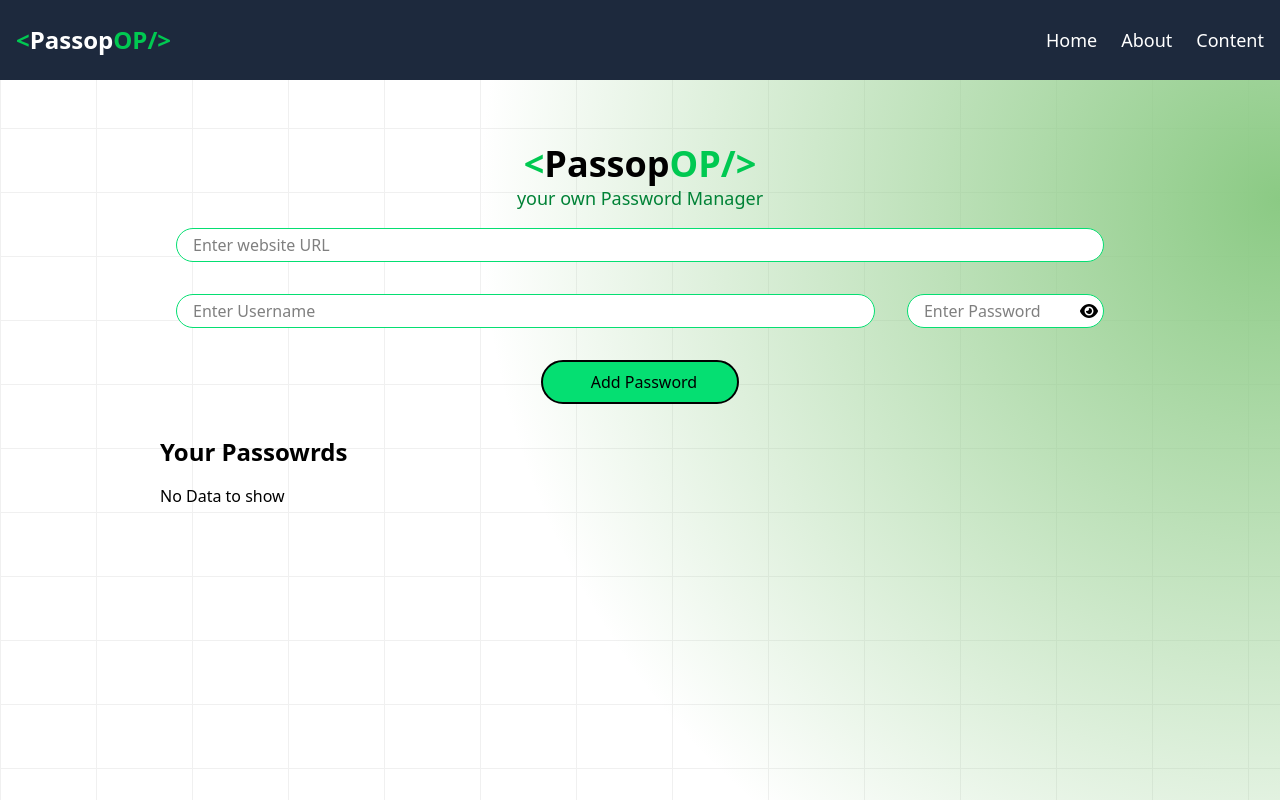
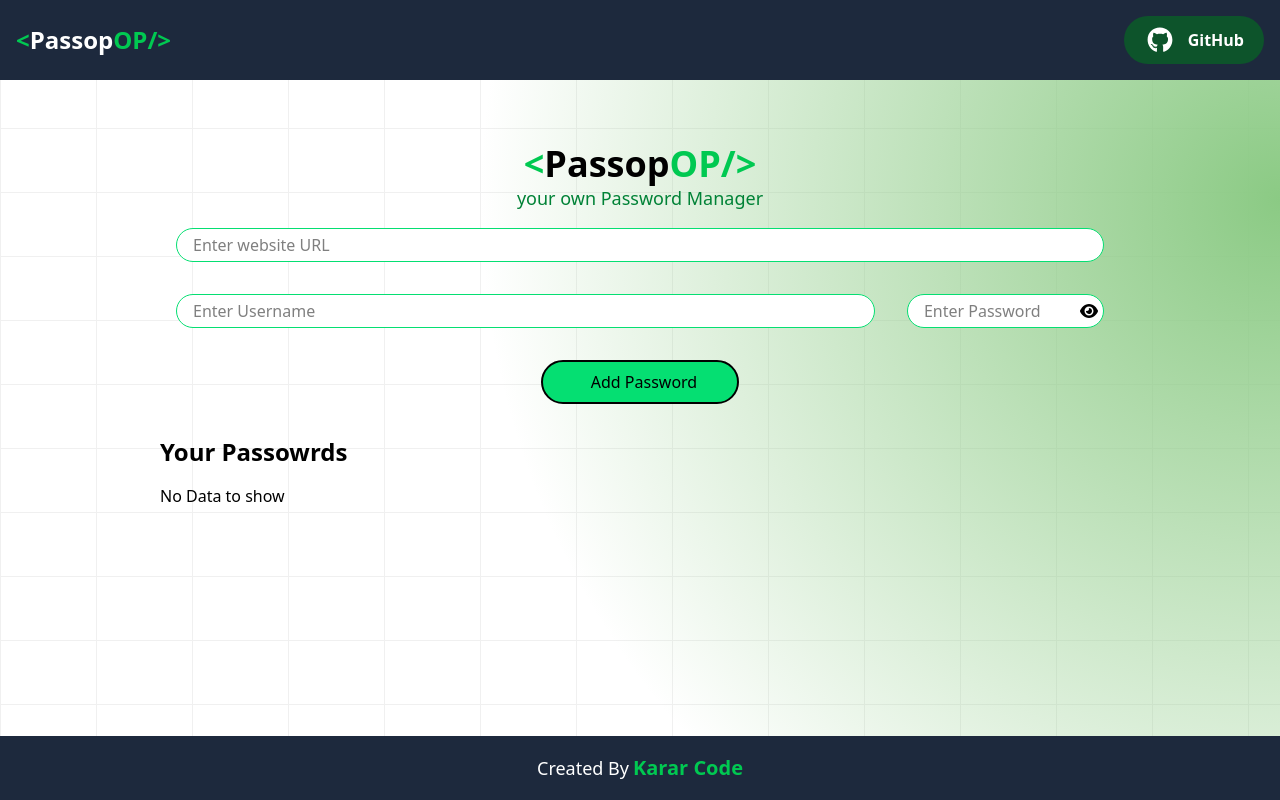
Before and after one commit to kararhussain03212/Password-Management, a React (Vite) app: page / in a window 1280 px wide. Built offline with nearby package versions, Linux system fonts and the light colour scheme; some icons are missing.

Commit message:
Add footer

```diff
--- a/src/App.jsx
+++ b/src/App.jsx
@@ -1,6 +1,7 @@
 import { useState } from 'react'
 import Navbar from './components/Navbar'
 import Manager from './components/Manager'
+import Footer from './components/Footer'
 import './App.css'
 
 function App() {
@@ -10,6 +11,7 @@ function App() {
     <>
       <Navbar />
       <Manager />
+      <Footer />
     </>
   )
 }
--- /dev/null
+++ b/src/components/Footer.jsx
@@ -0,0 +1,11 @@
+import React from 'react'
+
+const Footer = () => {
+    return (
+        <div className='bg-slate-800 text-white text-[18px] h-16 py-3 flex items-center justify-center gap-1 bottom-0 fixed w-full'>
+            Created By <span className='text-green-500 font-bold text-[20px]'>Karar Code</span>
+        </div>
+    )
+}
+
+export default Footer
--- a/src/components/Manager.jsx
+++ b/src/components/Manager.jsx
@@ -107,7 +107,7 @@ const Manager = () => {
                         <tbody className='bg-green-100'>
                             {passwordArray.map((item, index) => {
                                 return <tr key = {index}>
-                                    <td className='text-center w-32 py-2 border border-white'>{item.site}</td>
+                                    <td className='text-center w-32 py-2 border border-white'><a href={item.site} target='_blank'>{item.site}</a></td>
                                     <td className='text-center w-32 py-2 border border-white'>{item.username}</td>
                                     <td className='text-center w-32 py-2 border border-white'>{item.password}</td>
                                 </tr>
--- a/src/components/Navbar.jsx
+++ b/src/components/Navbar.jsx
@@ -10,13 +10,17 @@ const Navbar = () => {
           Passop
           <span className='text-2xl text-green-500'>OP/&gt;</span>
         </div>
-        <ul>
-            <li className='flex gap-6 text-lg text-white'>
-                <a className='hover:font-bold' href="/">Home</a>
-                <a className='hover:font-bold' href="#">About</a>
-                <a className='hover:font-bold' href="#">Content</a>
-            </li>
-        </ul>
+        {/* <ul>
+          <li className='flex gap-6 text-lg text-white'>
+            <a className='hover:font-bold' href="/">Home</a>
+            <a className='hover:font-bold' href="#">About</a>
+            <a className='hover:font-bold' href="#">Content</a>
+          </li>
+        </ul> */}
+        <button className='text-white bg-green-900 rounded-full py-2 px-5 flex gap-3 justify-center items-center cursor-pointer'>
+          <img className='w-8 invert' src="icons/github.svg" alt="git" />
+          <span className='font-bold'>GitHub</span>
+        </button>
       </div>
     </nav>
   )
```
Also changed, not shown: public/icons/eye-open.jpg (deleted), public/icons/github.svg (added).
